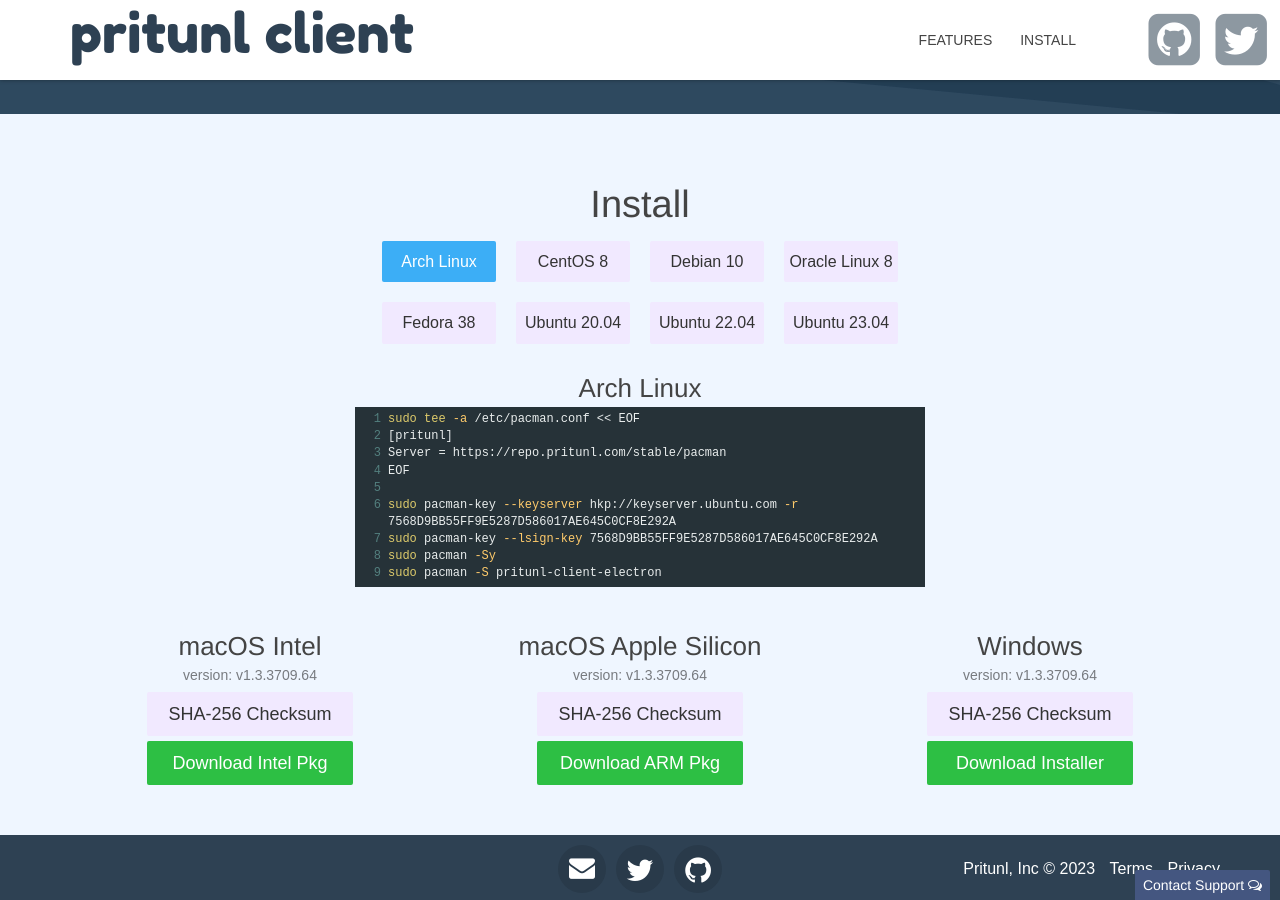
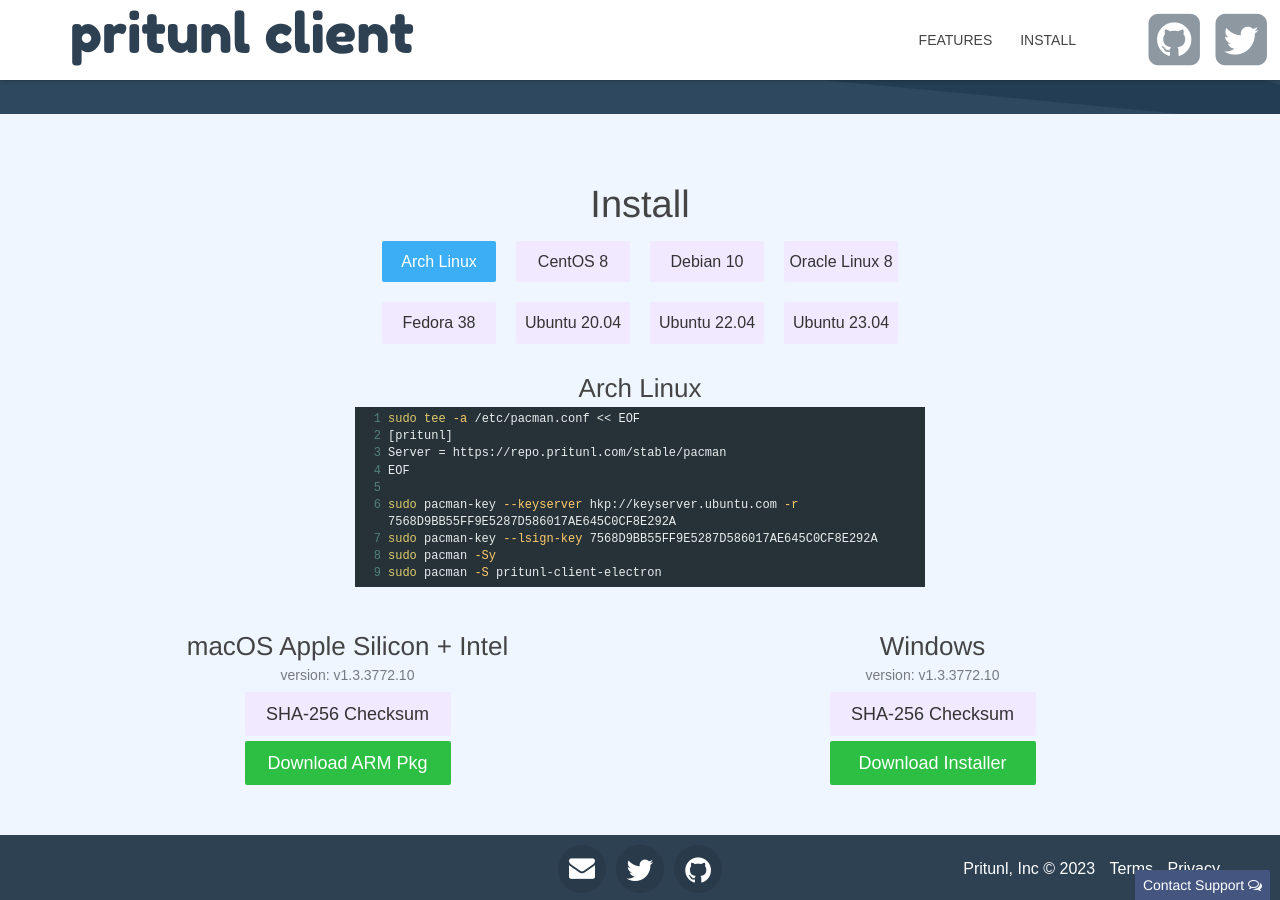
Before and after one commit to pritunl/client.pritunl.github.io, a Jekyll site: the page built from index.html, in a window 1280 px wide and 900 px high, scrolled down 2576 px. Built offline with Jekyll 4.4.1, drawn with Linux system fonts in a browser that asks for light colours; nearby versions of some CDN libraries; some web fonts are replaced.

Commit message:
Update client links

```diff
--- a/index.html
+++ b/index.html
@@ -215,23 +215,17 @@
         </div>
       </div>
       <div class="row client">
-        <div class="item col-md-4 col-sm-12 col-xs-12">
-          <h3 class="title text-center client-title">macOS Intel</h3>
-          <div class="client-ver">version: v1.3.3709.64</div>
+        <div class="item col-md-6 col-sm-12 col-xs-12">
+          <h3 class="title text-center client-title">macOS Apple Silicon + Intel</h3>
+          <div class="client-ver">version: v1.3.3772.10</div>
           <a class="client-sum btn btn-lg btn-default" href="https://raw.githubusercontent.com/pritunl/pritunl-client-electron/master/SHA256" target="_blank">SHA-256 Checksum</a><br>
-          <a class="client-download btn btn-lg btn-success" href="https://github.com/pritunl/pritunl-client-electron/releases/download/1.3.3709.64/Pritunl.pkg.zip">Download Intel Pkg</a>
+          <a class="client-download btn btn-lg btn-success" href="https://github.com/pritunl/pritunl-client-electron/releases/download/1.3.3772.10/Pritunl.pkg.zip">Download ARM Pkg</a>
         </div>
-        <div class="item col-md-4 col-sm-12 col-xs-12">
-          <h3 class="title text-center client-title">macOS Apple Silicon</h3>
-          <div class="client-ver">version: v1.3.3709.64</div>
+        <div class="item col-md-6 col-sm-12 col-xs-12">
+          <h3 class="title text-center client-title">Windows</h3>
+          <div class="client-ver">version: v1.3.3772.10</div>
           <a class="client-sum btn btn-lg btn-default" href="https://raw.githubusercontent.com/pritunl/pritunl-client-electron/master/SHA256" target="_blank">SHA-256 Checksum</a><br>
-          <a class="client-download btn btn-lg btn-success" href="https://github.com/pritunl/pritunl-client-electron/releases/download/1.3.3709.64/Pritunl.arm64.pkg.zip">Download ARM Pkg</a>
-        </div>
-        <div class="item col-md-4 col-sm-12 col-xs-12">
-          <h3 class="title text-center client-title">Windows</h3>
-          <div class="client-ver">version: v1.3.3709.64</div>
-          <a class="client-sum btn btn-lg btn-default" href="https://raw.githubusercontent.com/pritunl/pritunl-client-electron/master/SHA256" target="_blank">SHA-256 Checksum</a><br>
-          <a class="client-download btn btn-lg btn-success" href="https://github.com/pritunl/pritunl-client-electron/releases/download/1.3.3709.64/Pritunl.exe">Download Installer</a>
+          <a class="client-download btn btn-lg btn-success" href="https://github.com/pritunl/pritunl-client-electron/releases/download/1.3.3772.10/Pritunl.exe">Download Installer</a>
         </div>
       </div>
     </div>
```
